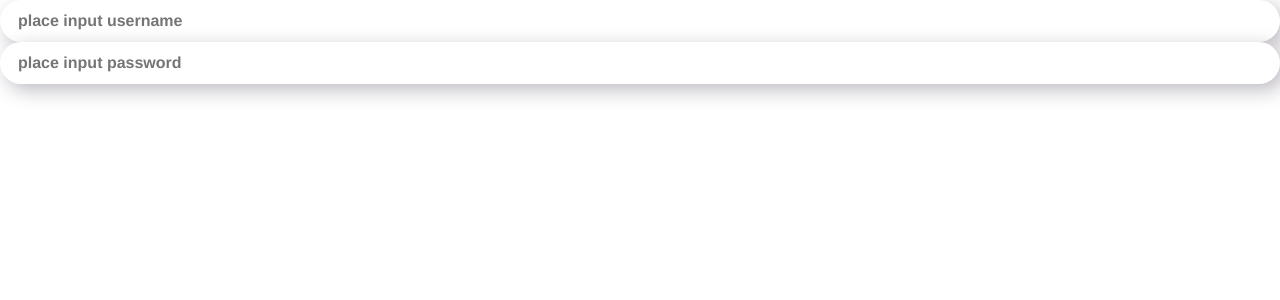
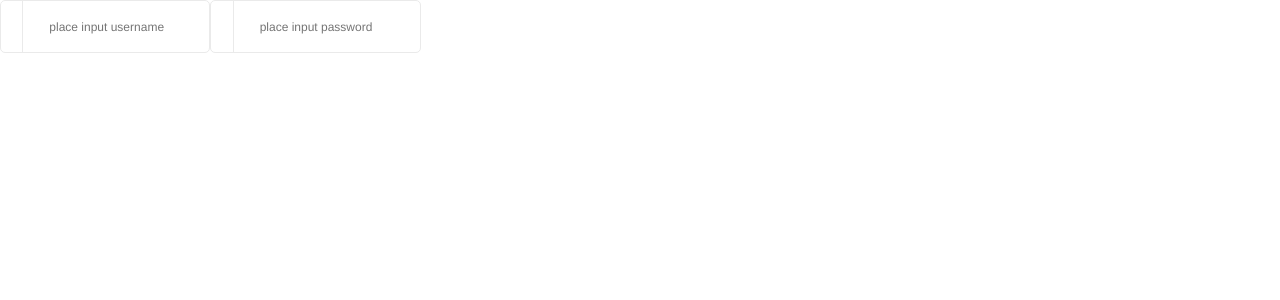
Before and after one commit to HinokiSu/todo_app, a Vue app: page /#/ in a window 1280 px wide. Shown: the top 300 px of the page. Built offline with nearby package versions, Linux system fonts and the light colour scheme.

Commit message:
style: modify input subcomp

```diff
--- a/src/components/LoginInput.vue
+++ b/src/components/LoginInput.vue
@@ -1,5 +1,11 @@
 <template>
-  <div class="cus-input-wrapper">
+  <div class="input-container">
+    <div class="input-wrapper">
+      <input-label font-size="fontSizeValue">
+        <template v-slot:content>
+          {{ prefix }}
+        </template>
+      </input-label>
       <input
         type="text"
         :class="classes"
@@ -9,13 +15,18 @@
         :value="modelValue"
       />
     </div>
+  </div>
 </template>
 
 <script lang="ts">
-import { computed, defineComponent } from 'vue'
-
+import { NormalSizes } from '@/utils/prop-types'
+import { computed, defineComponent, ref, watchEffect } from 'vue'
+import InputLabel from './LoginInputLabel.vue'
 export default defineComponent({
   name: 'LoginInput',
+  components: {
+    InputLabel,
+  },
   props: {
     modelValue: {
       type: [String, Number],
@@ -31,14 +42,46 @@ export default defineComponent({
         return ['small', 'medium', 'large'].indexOf(value) !== -1
       },
     },
+    prefix: {
+      type: String,
+      default: '',
+    },
   },
   emits: ['enter', 'update:modelValue'],
   setup(props: any, { emit }) {
+    const fontSizeValue = ref<string>()
+
     function changeValue(e: any) {
       emit('update:modelValue', e.target.value)
     }
+
+    type InputSize = {
+      fontSize: string
+    }
+    const queryInputSize = (size: NormalSizes) => {
+      const sizesPool: Record<NormalSizes, InputSize> = {
+        small: {
+          fontSize: '12px',
+        },
+        medium: {
+          fontSize: '14px',
+        },
+        large: {
+          fontSize: '16px',
+        },
+      }
+      // 索引签名获取
+      return sizesPool[size]
+    }
+
+    watchEffect(() => {
+      const { fontSize } = queryInputSize(props.size)
+      fontSizeValue.value = fontSize
+    })
+
     return {
       changeValue,
+      fontSizeValue,
       classes: computed(() => ({
         'cus-input': true,
         [`cus-input--${props.size || 'medium'}`]: true,
@@ -52,13 +95,40 @@ export default defineComponent({
 </script>
 
 <style scoped>
+
+.input-container {
+  display: inline-flex;
+    align-items: center;
+    width: inherit;
+    height: calc(2.5 * 16pt);
+}
+.input-wrapper {
+  display: inline-flex;
+  vertical-align: middle;
+  align-items: center;
+  height: 100%;
+  flex: 1;
+  user-select: none;
+  border: 1px solid #eaeaea;
+  border-radius: 5px;
+  transition: border 0.2s ease 0s, color 0.2s ease 0s;
+  padding: 0;
+}
+.input-wrapper:hover {
+  border-color: #666666;
+}
 .cus-input {
-  font-family: 'Nunito Sans', 'Helvetica Neue', Helvetica, Arial, sans-serif;
-  font-weight: 700;
-  border: 2em;
-  border-radius: 3em;
-  display: inline-block;
-  line-height: 1;
+  margin: 4px 10px;
+  box-shadow: none;
+  background-color: transparent;
+  border: none;
+  outline: none;
+  border-radius: 0;
+  width: 100%;
+  min-width: 0;
+  height: 100%;
+  -webkit-appearance: none;
+  color: #000;
 }
 .cus-input--small {
   font-size: 12px;
@@ -72,16 +142,4 @@ export default defineComponent({
   font-size: 16px;
   padding: 12px 24px;
 }
-
-.cus-input-wrapper input {
-  /* 去除边框 及 轮廓 */
-  border: none;
-  outline: none;
-  padding: 12px 50px 12px 18px;
-  border-radius: 50px;
-  box-shadow: 6px 6px 20px rgb(189, 186, 192);
-  width: 100%;
-  font-size: 16px;
-  color: black;
-}
 </style>
```
Lines whose indentation alone changed are shown as unchanged.
